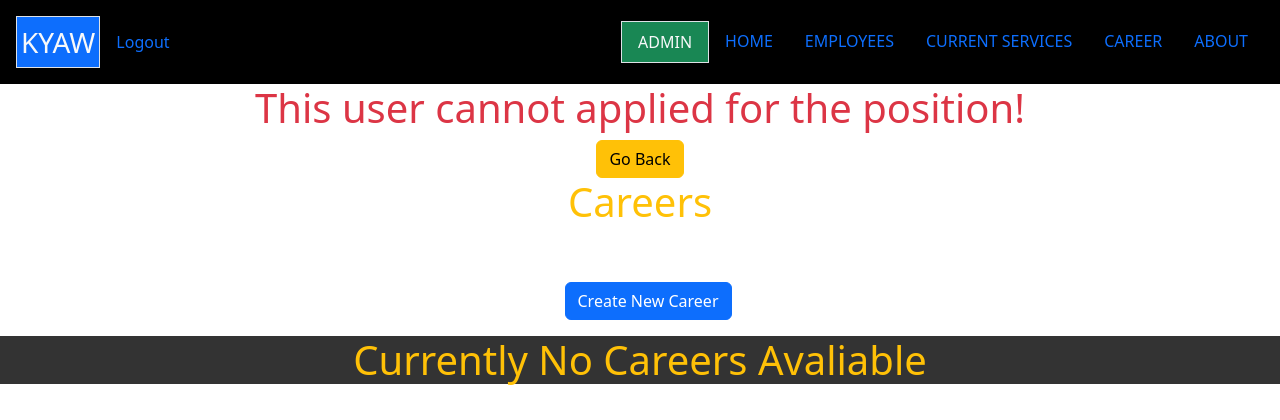
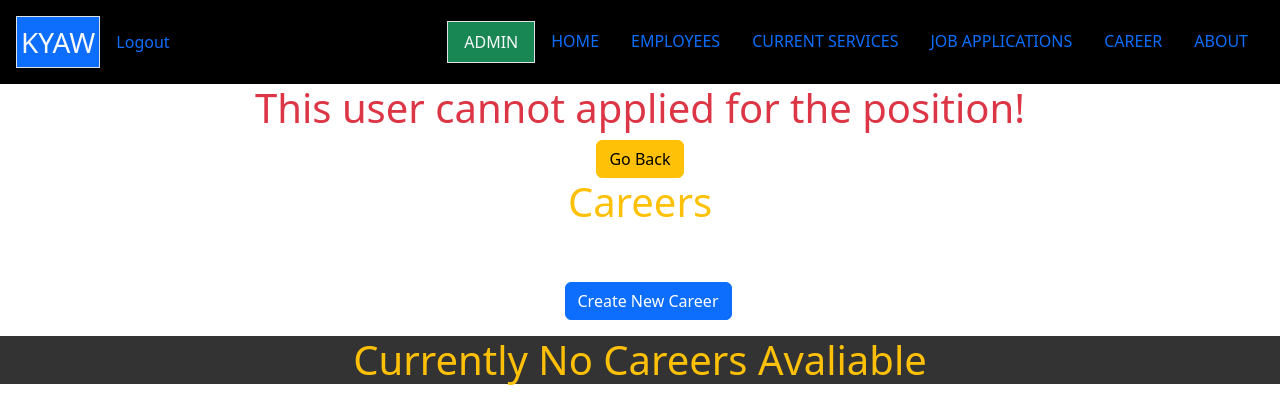
Before and after one commit to KyawMinOo123-cyber/final_project.github.io, a Django app: page /job_application/2 in a window 1280 px wide. Shown: the top 420 px of the page. Run offline with Django 5.2, Linux system fonts and the light colour scheme; a user stored in the database is signed in; data comes from the database, SQL or seed files in the repository; both versions use the stored data as it was after the commit.

Commit message:
Developing Job Application field

```diff
--- a/my_company/templates/my_company/layout.html
+++ b/my_company/templates/my_company/layout.html
@@ -39,6 +39,7 @@
                 {% if user.is_staff %}
                     <a class="nav-link" href="{% url 'employees' %}">EMPLOYEES</a>
                     <a class="nav-link" href="{% url 'current_services' %}">CURRENT SERVICES</a>
+                    <a class="nav-link" href="{% url 'job_applications' %}">JOB APPLICATIONS</a>
                 {% else %}
                     <a class="nav-link" href="{% url 'current_services' %}">OUR SERVICES</a>
                 {% endif %}
--- a/my_company/urls.py
+++ b/my_company/urls.py
@@ -26,5 +26,8 @@ urlpatterns = [
     path('all_careers',views.all_careers,name = "all_careers"),
     path('all_careers/<int:career_id>',views.delete_career,name = "delete_career"),
     path('apply_job/<int:career_id>',views.apply_job,name="apply_job"),
-    path('job_application/<int:career_id>',views.job_application, name = 'job_application')
+    path('job_application/<int:career_id>',views.job_application, name = 'job_application'),
+
+    #all job applications for admin
+    path('job_applications',views.job_applications,name = 'job_applications')
 ]
--- a/my_company/views.py
+++ b/my_company/views.py
@@ -214,20 +214,25 @@ def update_description(request,description_id):
 
 def apply_job(request,career_id):
     user = request.user
-    if user.is_staff:
-        return render(request,'my_company/career.html',{
-            "error":"This user cannot apply for the position!"
+    if not Career.objects.filter(id = career_id).exists():
+         return render(request,'my_company/career.html',{
+            "error":"Career does not exists!"
         })
     else:
-        career = Career.objects.get(pk = career_id)
-        return render(request,"my_company/apply_job_form.html",{
-            "career":career
-        })
+        if user.is_staff:
+            return render(request,'my_company/career.html',{
+                "error":"This user cannot apply for the position!"
+            })
+        else:
+            career = Career.objects.get(pk = career_id)
+            return render(request,"my_company/apply_job_form.html",{
+                "career":career
+            })
 
 
 def job_application(request,career_id):
     careers = Career.objects.order_by('-timestamp').all()
-    career = Career.objects.get(pk = career_id)
+    #career = Career.objects.get(pk = career_id)
     user = request.user
     if not Career.objects.filter(id = career_id).exists():
         return render(request,'my_company/career.html',{
@@ -243,12 +248,21 @@ def job_application(request,career_id):
             if request.method == "POST":
                 form = JobApplicationForm(request.POST)
                 if form.is_valid():
-                    print("valid")
                     form.save()
                     return render(request,'my_company/career.html',{
                         "careers":careers
                     })
                 else:
-                    print("valid")
+                    return render(request,'my_company/career.html',{
+                        "error":"The form you're trying to submit is invalid!"
+                    })
 
     return HttpResponseRedirect(reverse('career'))
+
+
+#Job applications for Admin
+def job_applications(request):
+    all_job_applications = Job_application_form.objects.order_by('-apply_date').all()
+    return render(request,'my_company/all_applications.html',{
+        "all_job_applications":all_job_applications
+    })
```
Also changed, not shown: my_company/templates/my_company/all_applications.html (added, +7 -0 lines), db.sqlite3, media/service_images/360_F_214879686_R3HFJlk6WLr1kcdvy6Q9rtNASKN0BZBS.jpg (added).
